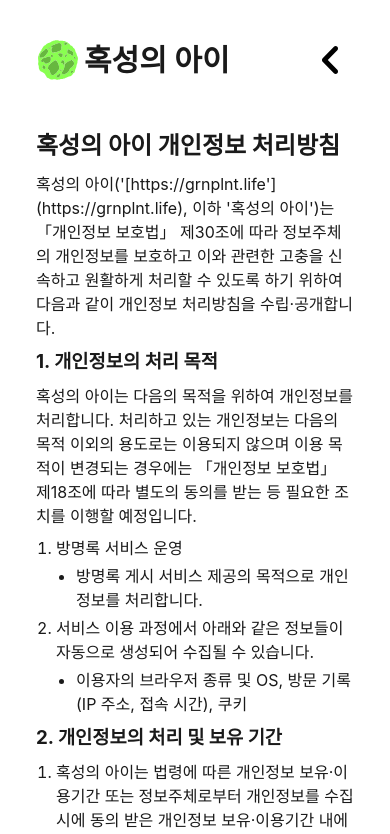
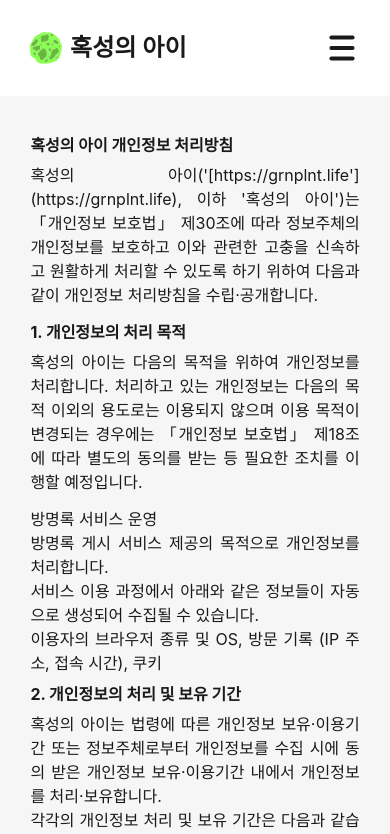
Before and after one commit to jihun-io/grnplnt, a Next.js app: page /privacy-policy in a window 390 px wide. Shown: the top 834 px of the page. Built offline with nearby package versions, Linux system fonts and the light colour scheme; a web font is replaced by a local one.

Commit message:
반응형 레이아웃 추가
width가 680 미만으로 줄어들 시 1열 메뉴가 아니라 세로형 메뉴를 출력

```diff
--- a/src/app/globals.css
+++ b/src/app/globals.css
@@ -53,16 +53,8 @@
   --bold-weight: 700;
 }
 
-/* @media (prefers-color-scheme: dark) {
-  :root {
-    --foreground-rgb: 255, 255, 255;
-    --background-start-rgb: 0, 0, 0;
-    --background-end-rgb: 0, 0, 0;
-  }
-} */
-
 html {
-  font-size: 16px;
+  font-size: 10px;
   font-family: pretendard variable, Pretendard, -apple-system,
     BlinkMacSystemFont, system-ui, Roboto, helvetica neue, segoe ui,
     apple sd gothic neo, noto sans kr, malgun gothic, apple color emoji,
@@ -78,13 +70,11 @@
 .flex-row {
   display: flex;
   flex-direction: row;
-  align-items: center;
 }
 
 .flex-col {
   display: flex;
   flex-direction: column;
-  align-items: center;
 }
 
 .flex-center {
@@ -106,56 +96,88 @@
 h5,
 h6 {
   font-weight: var(--bold-weight);
-  margin-top: 0.5rem;
-  margin-bottom: 0.5rem;
+  margin-top: 0.8rem;
+  margin-bottom: 0.8rem;
 }
 
 p {
-  margin-bottom: 0.5em;
+  margin-bottom: 0.8em;
+  font-size: inherit;
+}
+
+header p,
+footer p {
+  margin: 0;
+}
+
+header,
+footer {
+  background-color: var(--background);
 }
 
 header {
   width: 100vw;
-  height: 120px;
-  padding: 36px 38px;
+  height: 12rem;
+  padding: 3.8rem;
   font-family: pyeongchangpeace, sans-serif;
   font-weight: 300;
   justify-content: space-between;
+  align-items: center;
+  overflow: hidden;
+  transition: height 0.3s;
 }
 
-header nav button {
-  width: 44px;
-  height: 44px;
+header div.title-row {
+  height: 3.8rem;
+}
+
+header div.title-row button {
+  display: none;
+}
+
+header nav {
+  height: 6.1rem;
+  align-items: center;
+  position: relative;
+}
+
+header nav button,
+header div.title-row button {
+  width: 4.4rem;
+  height: 4.4rem;
 }
 
 header nav button img {
-  transition: all 0.3s;
+  width: 1.6rem;
+  height: 2.8rem;
+  transition: width 0.3s;
 }
 
-header nav button.close img {
+header.close nav button img {
   transform: rotate(0deg);
 }
 
-header nav button.close img {
+header.close nav button img {
   transform: rotate(-180deg);
 }
 
 header nav ul {
   display: flex;
   flex-direction: row;
-  gap: 46px;
-  /* padding: 0 17px; */
-  width: 321px;
+  gap: 4.6rem;
+  width: 35rem;
   overflow: hidden;
   transition: all 0.3s;
+  justify-content: center;
 }
 
-header nav ul.close {
+header.close nav ul {
   width: 0;
+  height: auto;
 }
 
 header nav ul li {
-  font-size: 26px;
+  font-size: 2.6rem;
   word-break: keep-all;
 }
 
@@ -163,72 +185,46 @@
   display: inline-block;
 }
 
-header nav ul li:first-child {
-  margin-left: 17px;
-}
-
-header nav ul li:last-child {
-  margin-right: 17px;
-}
-
 header .bold {
   font-weight: var(--bold-weight);
 }
 
 header a.title {
-  gap: 6px;
+  gap: 0.96rem;
 }
 
 header a.title img.logo {
-  width: 40px;
-  height: 40px;
+  width: 4rem;
+  height: 4rem;
 }
 
 header a.title h1 {
   font-family: DNFBitBitv2;
-  font-size: 30px;
+  font-size: 3rem;
 }
 
 main {
-  min-height: calc(100dvh - 120px - 120px);
-  padding: 0 36px;
+  min-height: calc(100dvh - 12rem - 12rem);
+  padding: 3.8rem;
+  background-color: var(--background-light);
+  font-size: 16px;
+  text-align: justify;
 }
 
-main.privacy ul,
-main.privacy ol {
-  padding-left: 20px;
-}
-
-main.privacy ul {
-  list-style: initial;
-}
-main.privacy ol {
-  list-style: decimal;
-}
-
-main.privacy ol li {
-  margin-top: 0.25em;
-  margin-bottom: 0.25em;
-}
-
-main.privacy h2 {
-  font-size: 1.5em;
-}
-
-main.privacy h3 {
-  font-size: 1.17em;
-}
-
-footer.flex-col {
+footer {
   width: 100%;
-  height: 120px;
-  padding: 20px 38px;
-  font-size: 11px;
+  height: 12rem;
+  padding: 2rem 3.8rem;
   color: var(--foreground-light);
   font-weight: 600;
   align-items: flex-start;
   justify-content: flex-end;
-  gap: 6px;
+  gap: 0.2rem;
+  font-size: 10px;
+}
+
+footer p {
+  font-size: 1.1rem;
 }
 
 footer .bold {
@@ -238,16 +234,88 @@
 footer div.legal {
   flex-wrap: wrap;
   align-items: flex-start;
-  column-gap: 12px;
+  column-gap: 1.6rem;
 }
 
 footer div.legal ul.links {
-  gap: 12px;
+  gap: 1.6rem;
 }
 
 footer ul.info {
-  column-gap: 12px;
+  column-gap: 1.6rem;
   flex-wrap: wrap;
+}
+
+@media (max-width: 680px) {
+  html {
+    font-size: 8px;
+  }
+  header {
+    padding: 0;
+    background: none;
+    align-items: flex-start;
+  }
+
+  header div.title-row {
+    height: 12rem;
+    padding: 3.8rem;
+    background-color: var(--background);
+  }
+
+  header.flex-row {
+    flex-direction: column;
+  }
+
+  header.close {
+    height: 12rem;
+  }
+
+  header.open {
+    height: 36rem;
+  }
+
+  header div.title-row {
+    width: 100%;
+    display: flex;
+    flex-direction: row;
+    justify-content: space-between;
+  }
+
+  header div.title-row button {
+    display: flex;
+  }
+
+  header nav {
+    height: auto;
+    align-items: flex-start;
+    margin-top: 3.4rem;
+    margin-left: 3.4rem;
+  }
+
+  header nav ul {
+    flex-direction: column;
+    padding: 0.8rem 4.6rem;
+    gap: 2.4rem;
+    width: auto;
+    position: absolute;
+    bottom: 3.8rem;
+    z-index: -10;
+  }
+
+  header.close nav ul {
+    width: auto;
+    height: 0;
+  }
+
+  header nav ul li:first-child,
+  header nav ul li:last-child {
+    margin-left: 0;
+    margin-right: 0;
+  }
+
+  button#nav-toggle-row {
+    display: none;
+  }
 }
 
 @layer utilities {
--- a/src/components/header.js
+++ b/src/components/header.js
@@ -1,6 +1,8 @@
 "use client";
 
 import Image from "next/image";
+import Link from "next/link";
+
 import { useState } from "react";
 
 export default function Header({ title }) {
@@ -11,8 +13,9 @@
   };
 
   return (
-    <header className="flex-row">
-      <a className="title flex-row" href="/">
+    <header className={`flex-row ${isNavOpen ? "open" : "close"}`}>
+      <div className="title-row flex-row flex-center">
+        <Link className="title flex-row flex-center" href="/">
           <Image
             className="logo"
             src="/images/logo.svg"
@@ -21,13 +24,18 @@
             height={40}
           />
           <h1>{title}</h1>
-      </a>
+        </Link>
+        <button id="nav-toggle-col" className="flex-center" onClick={toggleNav}>
+          <Image
+            src="/images/hamburger.svg"
+            alt="메뉴"
+            width={26}
+            height={26}
+          />
+        </button>
+      </div>
       <nav className="flex-row">
-        <button
-          id="nav-toggle"
-          className={`flex-center ${isNavOpen ? "open" : "close"}`}
-          onClick={toggleNav}
-        >
+        <button id="nav-toggle-row" className="flex-center" onClick={toggleNav}>
           <Image
             src="/images/chevron-right.svg"
             alt="메뉴"
@@ -35,15 +43,15 @@
             height={28}
           />
         </button>
-        <ul className={isNavOpen ? "open" : "close"}>
+        <ul>
           <li>
-            <a href="/social">소셜</a>
+            <Link href="/social">소셜</Link>
           </li>
           <li>
-            <a href="/videos">영상</a>
+            <Link href="/videos">영상</Link>
           </li>
           <li>
-            <a href="/downloads">다운로드</a>
+            <Link href="/downloads">다운로드</Link>
           </li>
         </ul>
       </nav>
```
Also changed, not shown: public/images/hamburger.svg (added). Lines whose indentation alone changed are shown as unchanged.
